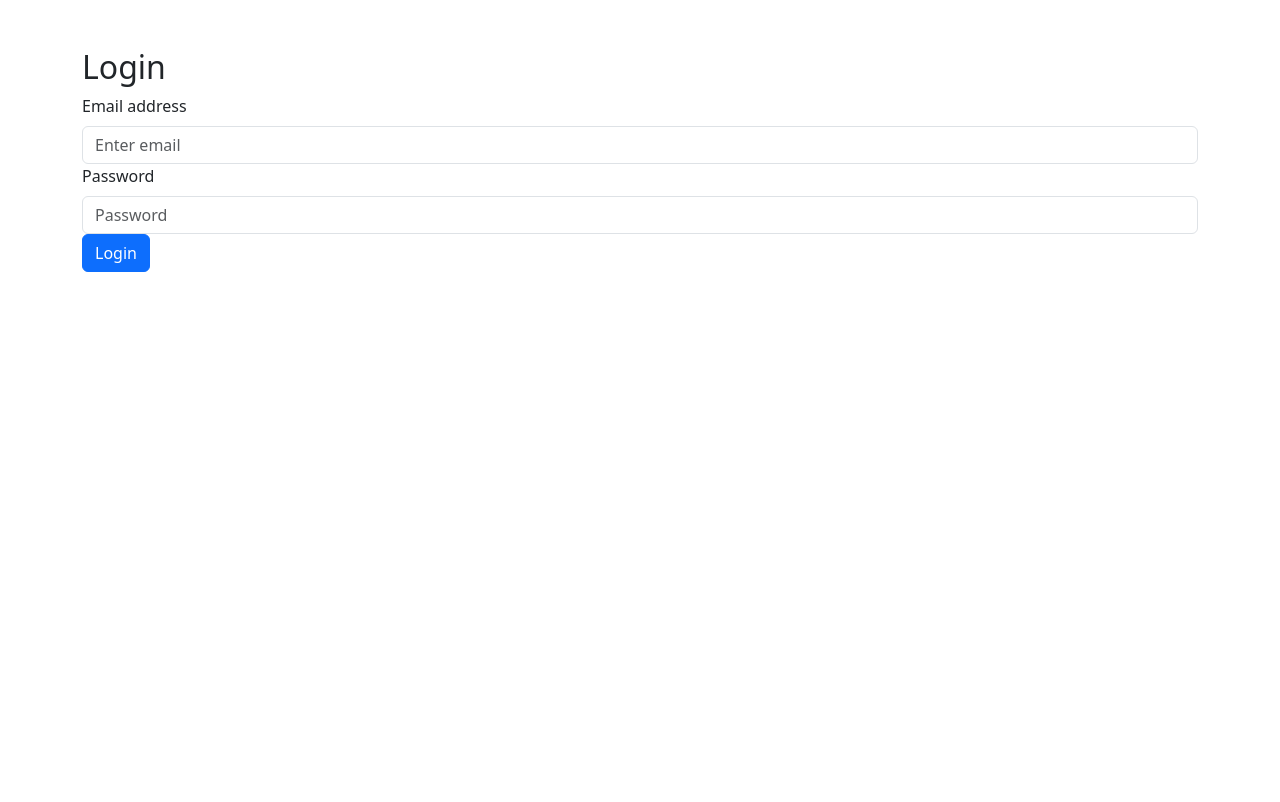
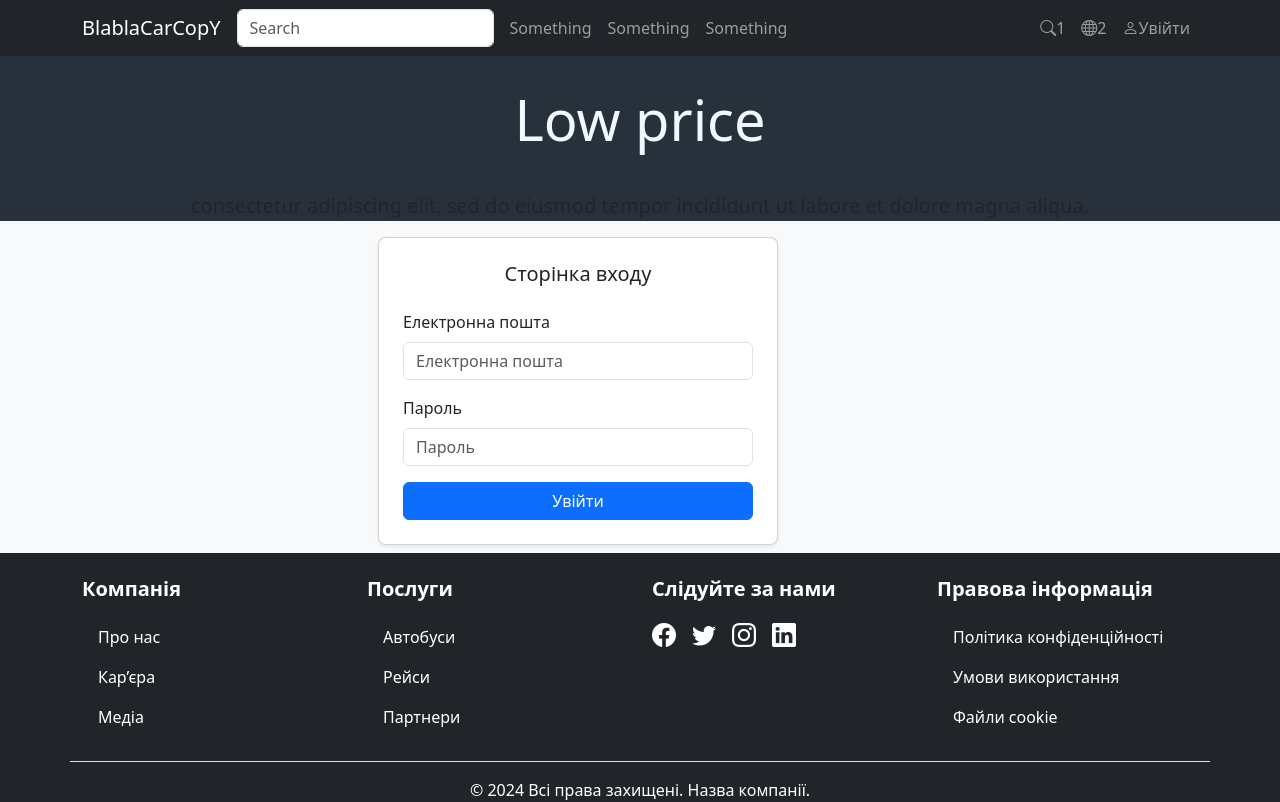
Before and after one commit to blablacar-clone-develop/frontend, a React (Vite) app in the folder react/: page /login in a window 1280 px wide. Built offline with nearby package versions, Linux system fonts and the light colour scheme.

Commit message:
fix Login.tsx

```diff
--- /dev/null
+++ b/react/src/components/login/LoginComponent.css
@@ -0,0 +1,7 @@
+body {
+    background-color: #f8f9fa;
+}
+
+.card {
+    border-radius: 8px;
+}
--- /dev/null
+++ b/react/src/components/login/LoginComponent.tsx
@@ -0,0 +1,77 @@
+// src/components/Login.tsx
+import React, {useState} from 'react';
+import axios from 'axios';
+import { Form, Button, Container, Alert, Card} from 'react-bootstrap';
+import './LoginComponent.css';
+
+const Login: React.FC = () => {
+
+
+    const [email, setEmail] = useState('');
+    const [password, setPassword] = useState('');
+    const [error, setError] = useState<string | null>(null);
+    const [loading, setLoading] = useState(false);
+
+    const handleSubmit = async (e: React.FormEvent<HTMLFormElement>) => {
+        e.preventDefault();
+        setLoading(true);
+        setError(null);
+
+        try {
+            const response = await axios.post('/api/signIn', { email, password });
+            // Handle successful login
+            console.log('Login successful', response.data);
+
+            // Store token and other relevant data in local storage
+            localStorage.setItem('token', response.data.token);
+            localStorage.setItem('userId', response.data.id.toString());
+            localStorage.setItem('username', response.data.username);
+
+            window.location.href = '/'; //redirect
+
+        } catch (err) {
+            // Handle error
+            setError('Не вірний емайл чи пароль');
+        } finally {
+            setLoading(false);
+        }
+    };
+
+    return (
+        <Container className="d-flex justify-content-center align-items-center m-2">
+            <Card className="p-4 shadow-sm" style={{ maxWidth: '400px', width: '100%' }}>
+                <Card.Title className="text-center mb-4">Сторінка входу</Card.Title>
+                {error && <Alert variant="danger">{error}</Alert>}
+                <Form onSubmit={handleSubmit}>
+                    <Form.Group controlId="formBasicEmail" className="mb-3">
+                        <Form.Label>Електронна пошта</Form.Label>
+                        <Form.Control
+                            type="email"
+                            placeholder="Електронна пошта"
+                            value={email}
+                            onChange={(e) => setEmail(e.target.value)}
+                            required
+                        />
+                    </Form.Group>
+
+                    <Form.Group controlId="formBasicPassword" className="mb-3">
+                        <Form.Label>Пароль</Form.Label>
+                        <Form.Control
+                            type="password"
+                            placeholder="Пароль"
+                            value={password}
+                            onChange={(e) => setPassword(e.target.value)}
+                            required
+                        />
+                    </Form.Group>
+
+                    <Button variant="primary" type="submit" disabled={loading} className="w-100">
+                        {loading ? 'Виконується вхід' : 'Увійти'}
+                    </Button>
+                </Form>
+            </Card>
+        </Container>
+    );
+};
+
+export default Login;
--- a/react/src/pages/Login.tsx
+++ b/react/src/pages/Login.tsx
@@ -1,78 +1,24 @@
-// src/components/Login.tsx
-import React, {useEffect, useState} from 'react';
-import axios from 'axios';
-import { Form, Button, Container, Alert } from 'react-bootstrap';
+import React, {useEffect} from 'react';
+import NavbarComponent from '../components/NavbarComponent.tsx';
+import MainContent from '../components/MainContent';
+import LoginComponent from "../components/login/LoginComponent.tsx";
+import Footer from '../components/main/Footer/Footer.tsx';
 
-const Login: React.FC = () => {
+const LoginPage: React.FC = () => {
 
     ///Зміна заголовку сторінки
     useEffect(() => {
         document.title = 'Увійти';
     }, []);
 
-    const [email, setEmail] = useState('');
-    const [password, setPassword] = useState('');
-    const [error, setError] = useState<string | null>(null);
-    const [loading, setLoading] = useState(false);
-
-    const handleSubmit = async (e: React.FormEvent<HTMLFormElement>) => {
-        e.preventDefault();
-        setLoading(true);
-        setError(null);
-
-        try {
-            const response = await axios.post('/api/signIn', { email, password });
-            // Handle successful login
-            console.log('Login successful', response.data);
-
-            // Store token and other relevant data in local storage
-            localStorage.setItem('token', response.data.token);
-            localStorage.setItem('userId', response.data.id.toString());
-            localStorage.setItem('username', response.data.username);
-
-            window.location.href = '/'; //redirect
-
-        } catch (err) {
-            // Handle error
-            setError('Invalid email or password');
-        } finally {
-            setLoading(false);
-        }
-    };
-
     return (
-        <Container className="mt-5">
-            <h2>Login</h2>
-            {error && <Alert variant="danger">{error}</Alert>}
-            <Form onSubmit={handleSubmit}>
-                <Form.Group controlId="formBasicEmail">
-                    <Form.Label>Email address</Form.Label>
-                    <Form.Control
-                        type="email"
-                        placeholder="Enter email"
-                        value={email}
-                        onChange={(e) => setEmail(e.target.value)}
-                        required
-                    />
-                </Form.Group>
-
-                <Form.Group controlId="formBasicPassword">
-                    <Form.Label>Password</Form.Label>
-                    <Form.Control
-                        type="password"
-                        placeholder="Password"
-                        value={password}
-                        onChange={(e) => setPassword(e.target.value)}
-                        required
-                    />
-                </Form.Group>
-
-                <Button variant="primary" type="submit" disabled={loading}>
-                    {loading ? 'Logging in...' : 'Login'}
-                </Button>
-            </Form>
-        </Container>
+        <main className="main">
+            <NavbarComponent />
+            <MainContent />
+            <LoginComponent />
+            <Footer/>
+        </main>
     );
 };
 
-export default Login;
+export default LoginPage;
```
